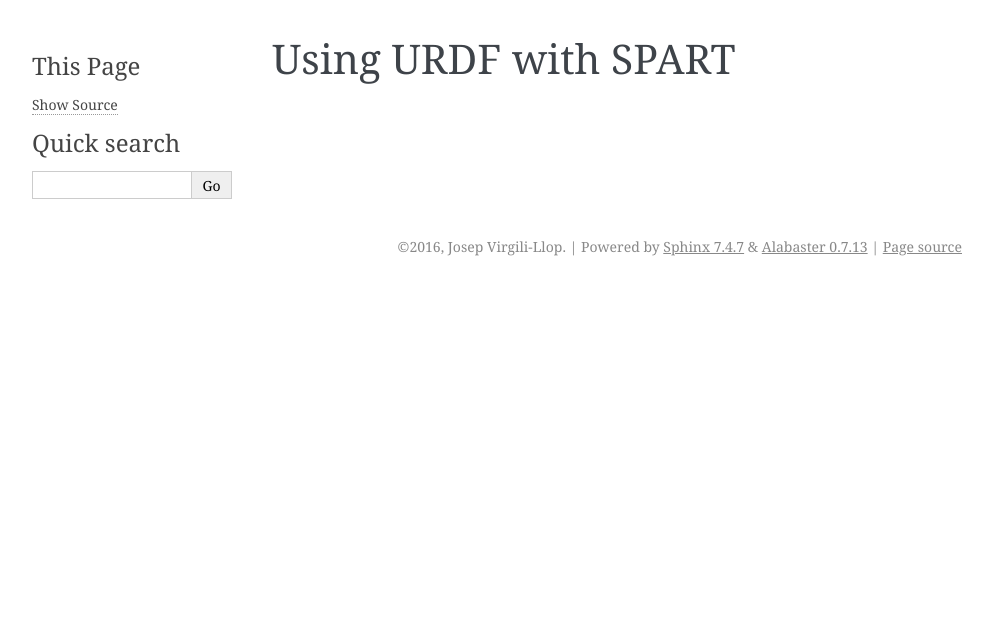
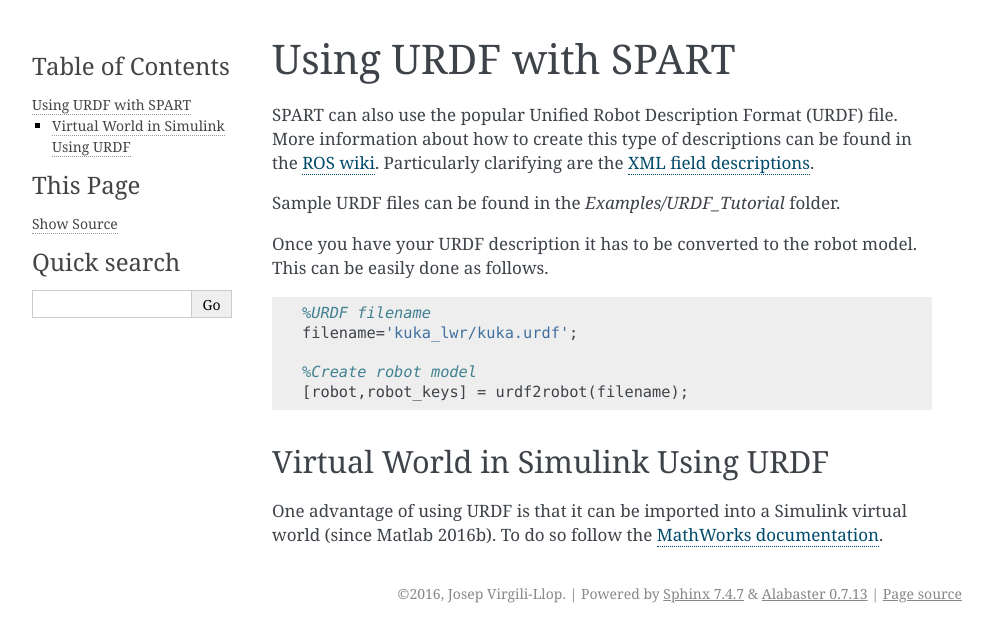
Before and after one commit to wujiashu0421/SPART, a Sphinx documentation site: the page built from docs/source/URDF.rst, in a window 1280 px wide. Shown: the top 642 px of the page, without its empty margins (148-1141 px from the left). Built offline with Sphinx 7.4.7, drawn with Linux system fonts in a browser that asks for light colours.

Commit message:
Added content.

```diff
--- a/docs/source/URDF.rst
+++ b/docs/source/URDF.rst
@@ -1,3 +1,28 @@
 =====================
 Using URDF with SPART
 =====================
+
+SPART can also use the popular Unified Robot Description Format (URDF) file. More information about how to create this type of descriptions can be found in the `ROS wiki`_. Particularly clarifying are the `XML field descriptions`_.
+
+.. _ROS wiki: http://wiki.ros.org/urdf
+.. _XML field descriptions: http://wiki.ros.org/urdf/XML
+
+Sample URDF files can be found in the `Examples/URDF_Tutorial` folder.
+
+Once you have your URDF description it has to be converted to the robot model. This can be easily done as follows.
+
+.. code-block:: matlab
+
+	%URDF filename
+	filename='kuka_lwr/kuka.urdf';
+
+	%Create robot model
+	[robot,robot_keys] = urdf2robot(filename);
+
+
+Virtual World in Simulink Using URDF
+====================================
+
+One advantage of using URDF is that it can be imported into a Simulink virtual world (since Matlab 2016b). To do so follow the `MathWorks documentation`_.
+
+.. _Mathworks documentation: https://www.mathworks.com/help/sl3d/import-visual-representations-of-robot-models.html
```
